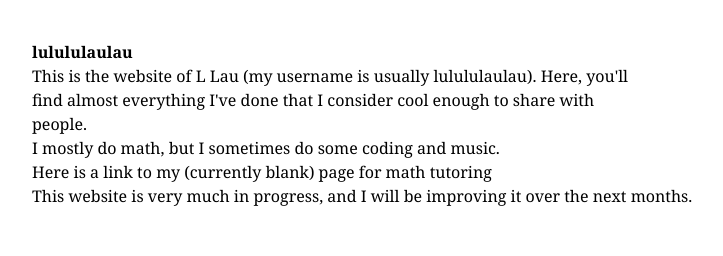
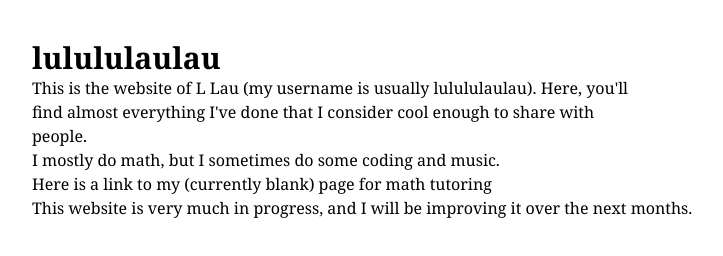
Before and after one commit to lulululaulau/lulululaulau.github.io, a website: page docs/index.html in a window 1280 px wide. Shown: the whole page, without its empty margins (8-731 px from the left). Drawn offline with Linux system fonts and the light colour scheme.

Commit message:
made additional changes to reflect new css file locations

```diff
--- a/docs/index.html
+++ b/docs/index.html
@@ -2,7 +2,7 @@
 <html>
   <head>
     <!-- why won't this work :( -->
-    <link href="https://lulululaulau.github.io/dist/styles.css" rel="stylesheet">
+    <link href="dist/styles.css" rel="stylesheet">
     <title>Homepage</title>
   </head>
   <body class="mx-10 mt-10">
--- a/tailwind.config.js
+++ b/tailwind.config.js
@@ -1,6 +1,6 @@
 /** @type {import('tailwindcss').Config} */
 module.exports = {
-  content: ['./src/**/*.{html,js}'],
+  content: ['./docs/**/*.{html,js}'],
   theme: {
     extend: {},
   },
```
Also changed, not shown: docs/dist/styles.css.
